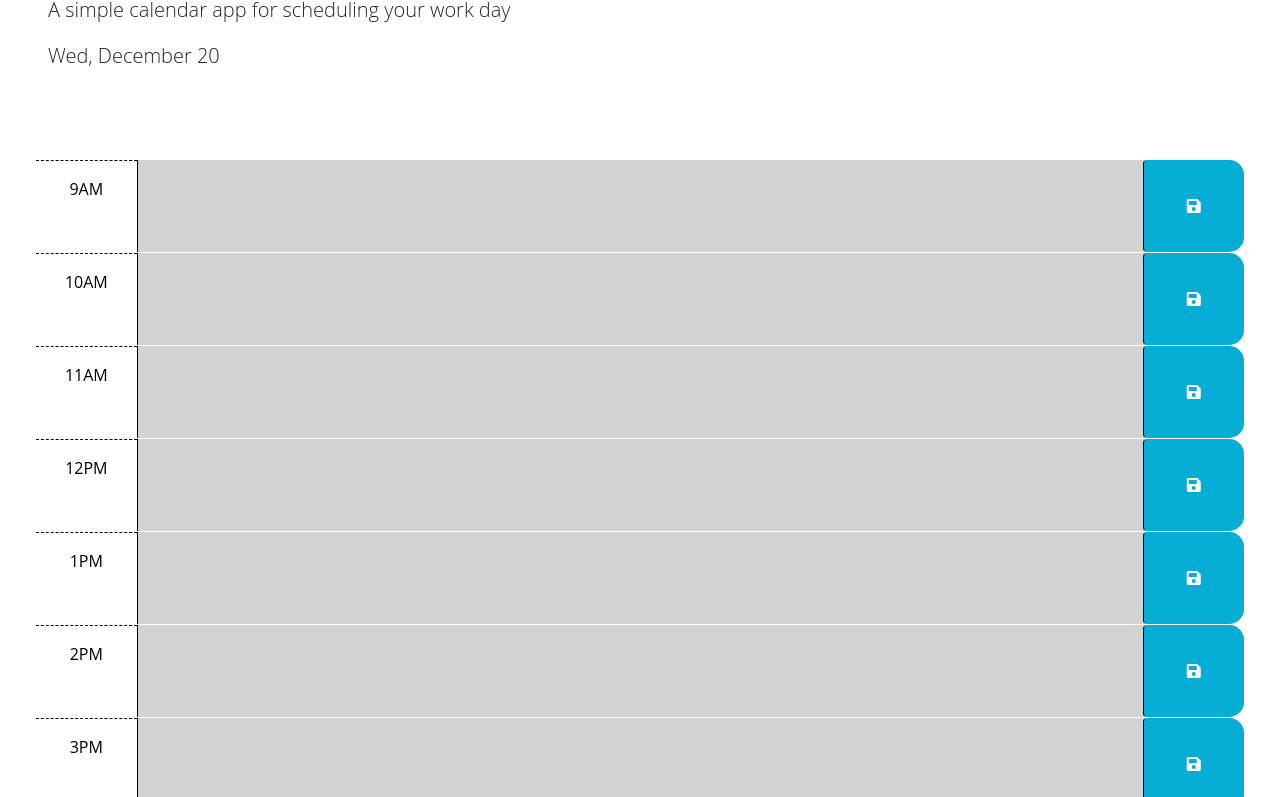
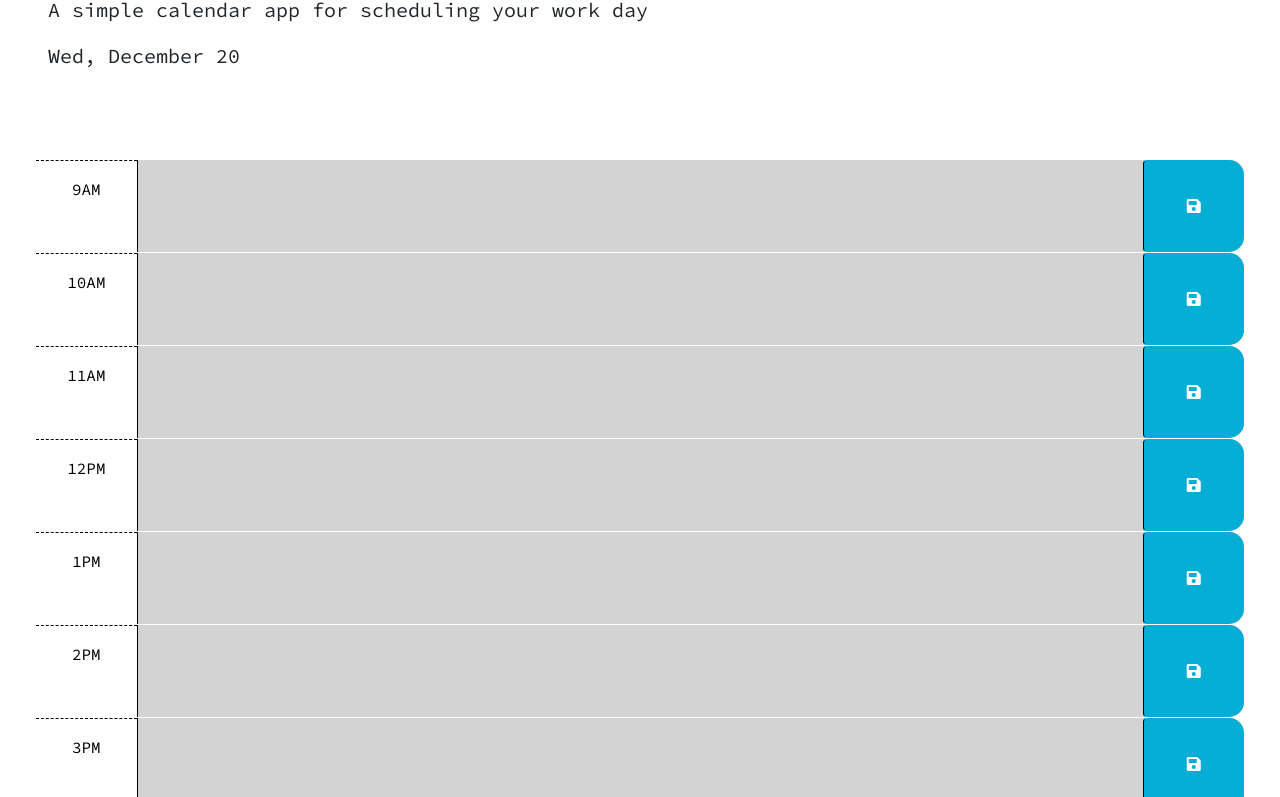
Before and after one commit to robertsolorzano/Work-Day-Scheduler, a plain HTML site: page Develop/index.html in a window 1280 px wide. Shown: the part 138-935 px from the top of the page. Drawn offline with nearby package versions, Linux system fonts and the light colour scheme.

Commit message:
added google font source code for personal preference of look

```diff
--- a/Develop/style.css
+++ b/Develop/style.css
@@ -1,5 +1,7 @@
+@import url('https://fonts.googleapis.com/css2?family=Source+Code+Pro:wght@400;500&display=swap');
+
 body {
-  font-family: 'Open Sans', sans-serif;
+  font-family: 'Source Code Pro', monospace, sans-serif;
   font-size: 16px;
 }
 
```
